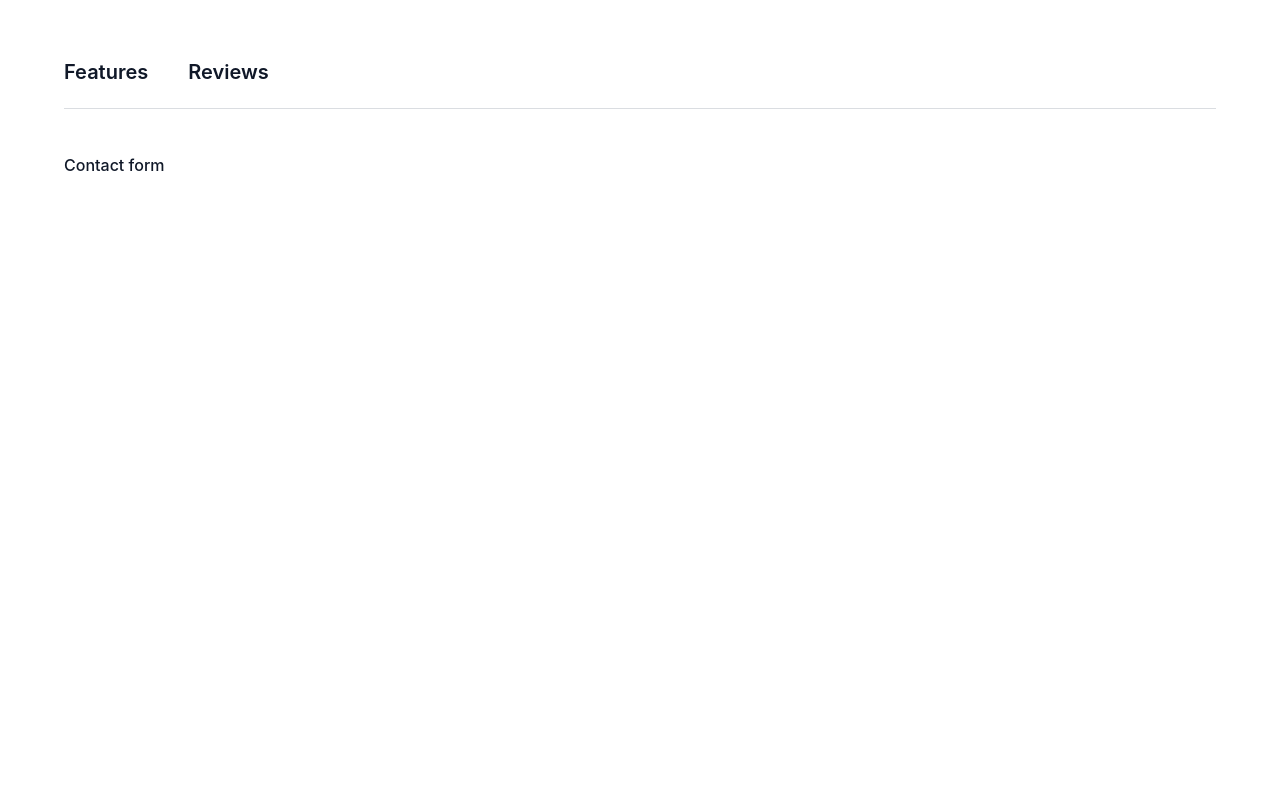
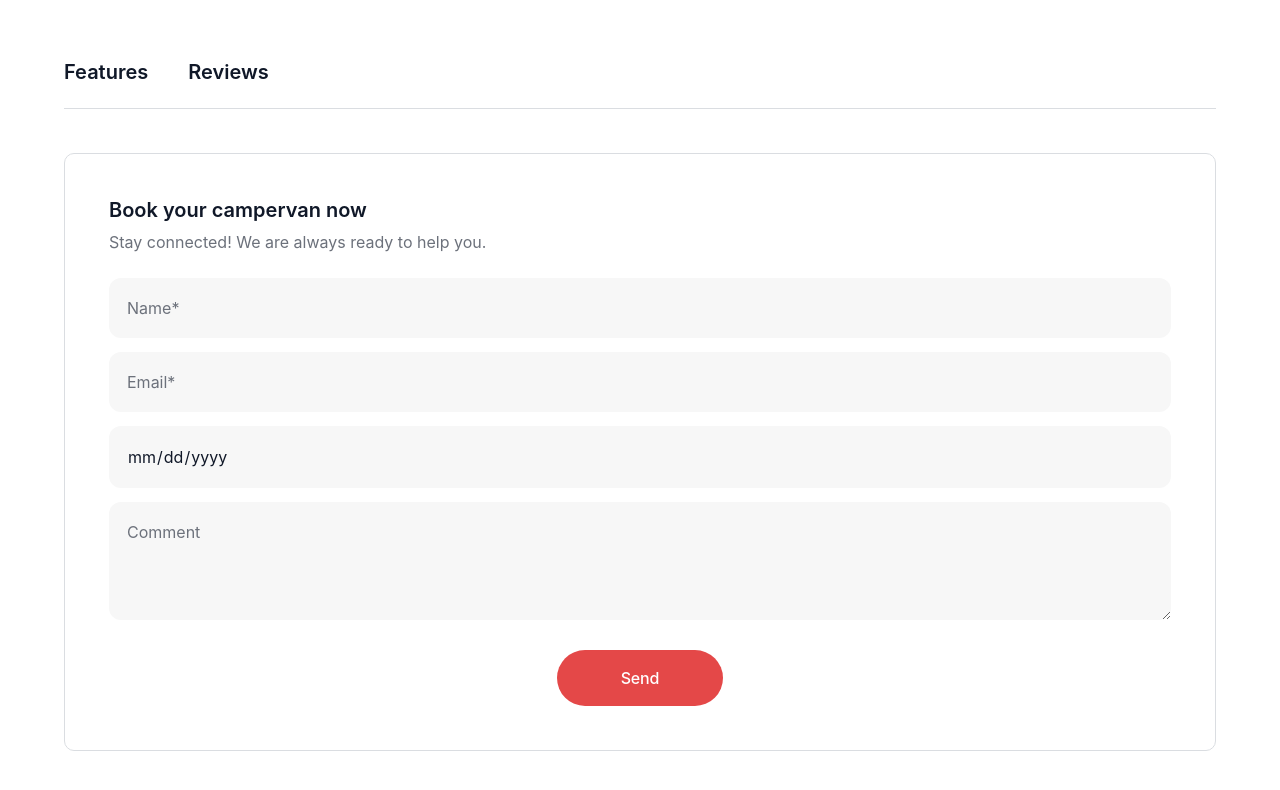
Before and after one commit to KarolinaNikolaienko/travel-trucks-project, a React (Vite) app: page /catalog/1 in a window 1280 px wide. Shown: the part 672-1462 px from the top of the page. Before the commit the page ends 929 px from the top, so only its background shows below. Built offline with nearby package versions, Linux system fonts and the light colour scheme.

Commit message:
added bookForm to detailsPage

```diff
--- a/package.json
+++ b/package.json
@@ -11,11 +11,14 @@
   },
   "dependencies": {
     "clsx": "^2.1.1",
+    "date-fns": "^4.1.0",
     "formik": "^2.4.6",
     "nanoid": "^5.0.9",
     "react": "^18.3.1",
+    "react-datepicker": "^7.6.0",
     "react-dom": "^18.3.1",
-    "react-router-dom": "^7.1.2"
+    "react-router-dom": "^7.1.2",
+    "yup": "^1.6.1"
   },
   "devDependencies": {
     "@eslint/js": "^9.17.0",
--- /dev/null
+++ b/src/components/BookingForm/BookingForm.jsx
@@ -0,0 +1,102 @@
+import { ErrorMessage, Form, Formik } from "formik";
+import css from "./BookingForm.module.css";
+import * as Yup from "yup";
+import { nanoid } from "nanoid";
+import InputField from "../InputField/InputField";
+import DatePicker from "react-datepicker";
+
+const today = new Date();
+
+const BookingForm = ({ submit }) => {
+  const validationSchema = Yup.object().shape({
+    name: Yup.string()
+      .min(3, "Minimum 3 letters")
+      .max(50, "Maximum 50 letters")
+      .required("Name is required"),
+    email: Yup.string().required("Email is required"),
+    date: Yup.date()
+      .default(today)
+      .min(
+        today,
+        `Date can not be earlier then today (${today.toLocaleDateString()})`
+      )
+      .required("Date is required"),
+    id: Yup.string().required(),
+  });
+
+  const handleSubmit = (values, actions) => {
+    submit(values);
+    actions.resetForm();
+  };
+
+  return (
+    <Formik
+      initialValues={{
+        name: "",
+        email: "",
+        date: new Date(),
+        id: nanoid(),
+      }}
+      onSubmit={handleSubmit}
+      validationSchema={validationSchema}
+    >
+      <Form className={css.form}>
+        <h3 className={css.formTitle}>Book your campervan now</h3>
+        <p className={css.formText}>
+          Stay connected! We are always ready to help you.
+        </p>
+        <div className={css.formFields}>
+          <InputField
+            placeholder={"Name*"}
+            name={"name"}
+            formikField={true}
+          ></InputField>
+          <ErrorMessage
+            className={css.errorMsg}
+            name="name"
+            component="span"
+          ></ErrorMessage>
+          <InputField
+            placeholder={"Email*"}
+            name={"email"}
+            type="email"
+            formikField={true}
+          ></InputField>
+          <ErrorMessage
+            className={css.errorMsg}
+            name="email"
+            component="span"
+          ></ErrorMessage>
+          <InputField
+            placeholder={"Booking date*"}
+            name={"date"}
+            type="date"
+            formikField={true}
+          ></InputField>
+          <ErrorMessage
+            className={css.errorMsg}
+            name="date"
+            component="span"
+          ></ErrorMessage>
+          <InputField
+            placeholder={"Comment"}
+            name={"comment"}
+            type="text"
+            component={"textarea"}
+            formikField={true}
+          ></InputField>
+          <ErrorMessage
+            className={css.errorMsg}
+            name="comment"
+            component="span"
+          ></ErrorMessage>
+        </div>
+        <button className={css.sendBtn} type="submit">
+          Send
+        </button>
+      </Form>
+    </Formik>
+  );
+};
+
+export default BookingForm;
--- /dev/null
+++ b/src/components/BookingForm/BookingForm.module.css
@@ -0,0 +1,25 @@
+.formTitle{
+    margin-bottom: 8px;
+}
+
+.formText{
+    color: var(--gray);
+    margin-bottom: 24px;
+}
+
+.formFields{
+    display: flex;
+    flex-direction: column;
+    gap: 14px;
+    margin-bottom: 24px;
+}
+
+.errorMsg{
+    color: var(--button);
+}
+
+.sendBtn{
+    display: block;
+    width: 166px;
+    margin: 0 auto;
+}
--- a/src/components/InputField/InputField.jsx
+++ b/src/components/InputField/InputField.jsx
@@ -1,16 +1,38 @@
+import { Field } from "formik";
 import css from "./InputField.module.css";
 
-const InputField = ({ placeholder, id, children, style }) => {
+const InputField = ({
+  placeholder,
+  id,
+  name,
+  children,
+  style,
+  component,
+  type = "text",
+  formikField = false,
+}) => {
   return (
     <div className={css.inputField}>
-      <input
-        type="text"
-        id={id}
-        className={css.input}
-        placeholder={placeholder}
-        autoComplete="off"
-        style={style}
-      />
+      {formikField ? (
+        <Field
+          type={type}
+          component={component}
+          id={id}
+          name={name}
+          className={css.input}
+          placeholder={placeholder}
+          style={style}
+        ></Field>
+      ) : (
+        <input
+          type={type}
+          id={id}
+          name={name}
+          className={css.input}
+          placeholder={placeholder}
+          style={style}
+        ></input>
+      )}
       {children}
     </div>
   );
--- a/src/components/InputField/InputField.module.css
+++ b/src/components/InputField/InputField.module.css
@@ -21,3 +21,39 @@
 .inputField {
     position: relative;
 }
+
+.input[type="date"]{
+    position: relative;
+}
+
+.input[type="date"]::-webkit-inner-spin-button,
+.input[type="date"]::-webkit-calendar-picker-indicator {
+    position: absolute;
+    top: 0;
+    left: 0;
+    opacity: 0;
+    width: 100%;
+    height: 100%;
+    -webkit-appearance: none;
+}
+
+/* .input[type="date"]:not(:valid)::before {
+    content: attr(placeholder);
+    position: absolute;
+    display: block;
+    color: var(--gray);
+    background-color: var(--inputs);
+    top: 18px;
+    left: 18px;
+    width: 100%;
+    height: 100%;
+}
+
+.input[type="date"]:valid::before{
+    display: none;
+} */
+
+
+textarea {
+    min-height: 118px;
+}
--- a/src/components/TruckFeatures/TruckFeatures.module.css
+++ b/src/components/TruckFeatures/TruckFeatures.module.css
@@ -1,10 +1,10 @@
 .truckFeatures {
+    display: flex;
+    flex-direction: column;
+    gap: 50px;
     border-radius: 10px;
     padding: 44px 52px;
-    width: 631px;
+    max-width: 631px;
+    min-height: 588px;
     background-color: var(--inputs);
 }
-
-.categoriesWrapper{
-    margin-bottom: 100px;
-}
--- a/src/components/TruckReview/TruckReview.jsx
+++ b/src/components/TruckReview/TruckReview.jsx
@@ -1,5 +1,6 @@
 import clsx from "clsx";
 import css from "./TruckReview.module.css";
+import { nanoid } from "nanoid";
 
 const TruckReview = ({ reviewerName, rating, comment }) => {
   let stars = [];
@@ -7,20 +8,35 @@ const TruckReview = ({ reviewerName, rating, comment }) => {
   for (let i = 0; i < 5; i++) {
     if (i <= wholePartRating - 1)
       stars.push(
-        <svg className={clsx(css.star, css.gold)} width="16px" height="16px">
+        <svg
+          key={nanoid()}
+          className={clsx(css.star, css.gold)}
+          width="16px"
+          height="16px"
+        >
           <use href="../../../src/assets/icons.svg#star-icon"></use>
         </svg>
       );
     else
       stars.push(
-        <svg className={clsx(css.star)} width="16px" height="16px">
+        <svg
+          key={nanoid()}
+          className={clsx(css.star)}
+          width="16px"
+          height="16px"
+        >
           <use href="../../../src/assets/icons.svg#star-icon"></use>
         </svg>
       );
   }
   if (rating - wholePartRating !== 0)
     stars[wholePartRating] = (
-      <svg className={clsx(css.star, css.goldHalf)} width="16px" height="16px">
+      <svg
+        key={nanoid()}
+        className={clsx(css.star, css.goldHalf)}
+        width="16px"
+        height="16px"
+      >
         <use href="../../../src/assets/icons.svg#star-icon"></use>
       </svg>
     );
--- a/src/components/TruckReviews/TruckReviews.module.css
+++ b/src/components/TruckReviews/TruckReviews.module.css
@@ -1,6 +1,6 @@
 .truckReviews{
-    width: 631px;
-    max-height: 641px;
+    max-width: 631px;
+    min-height: 588px;
     overflow-y: scroll;
     -ms-overflow-style: none;
     scrollbar-width: none;
--- a/src/pages/DetailsPage/DetailsPage.jsx
+++ b/src/pages/DetailsPage/DetailsPage.jsx
@@ -4,6 +4,7 @@ import { Outlet } from "react-router-dom";
 import Loader from "../../components/Loader/Loader";
 import clsx from "clsx";
 import NavigationAdditional from "../../components/NavigationAdditional/NavigationAdditional";
+import BookingForm from "../../components/BookingForm/BookingForm";
 
 const DetailsPage = () => {
   return (
@@ -86,7 +87,9 @@ const DetailsPage = () => {
           <Suspense fallback={<Loader />}>
             <Outlet />
           </Suspense>
-          <div className={css.contactForm}>Contact form</div>
+          <div className={css.contactForm}>
+            <BookingForm submit={(values) => console.log(values)} />
+          </div>
         </div>
       </div>
     </section>
--- a/src/pages/DetailsPage/DetailsPage.module.css
+++ b/src/pages/DetailsPage/DetailsPage.module.css
@@ -73,3 +73,11 @@
     display: flex;
     gap: 40px;
 }
+
+.contactForm{
+    border: 1px solid var(--gray-light);
+    border-radius: 10px;
+    padding: 44px;
+    width: 100%;
+    min-height: 588px;
+}
```
Also changed, not shown: 1 other file (tests, documents, lock files or other folders).
